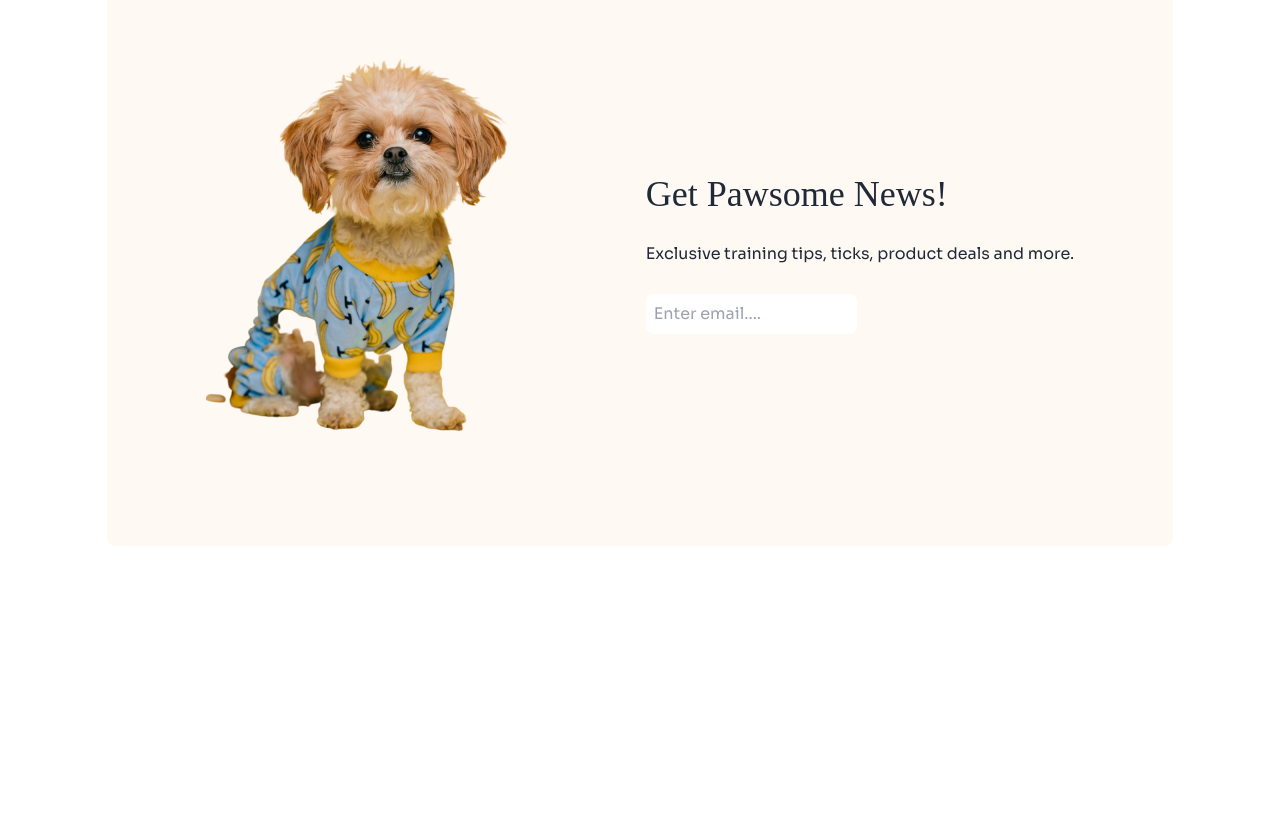
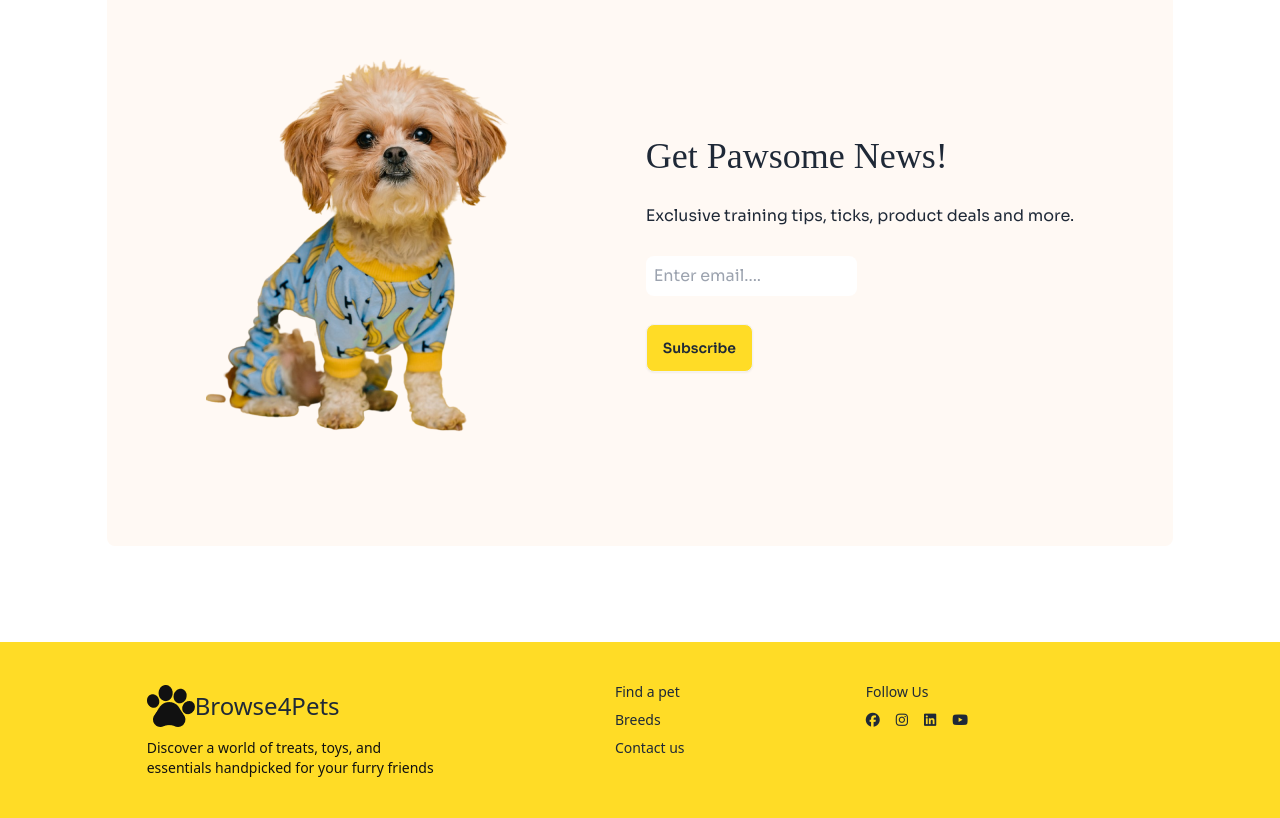
Before and after one commit to akkasali-dev/assignment-3, a plain HTML site: page index.html in a window 1280 px wide. Shown: the part 3000-3818 px from the top of the page. Before the commit the page ends 3642 px from the top, so only its background shows below. Drawn offline with nearby package versions, Linux system fonts and the light colour scheme; a web font is replaced by a local one.

Commit message:
footer section done commit

```diff
--- a/index.html
+++ b/index.html
@@ -329,22 +329,58 @@
 
       </section>
       <!-- get news -->
-       <section class="md:w-5/6 mx-auto bg-[#FFF9F4] rounded-lg mt-24 font-sora">
-        <div class="flex gap-32 justify-center items-center py-24">
+       <section class="md:w-5/6 mx-auto bg-[#FFF9F4] rounded-lg mt-24 font-sora px-2 md:px-0">
+        <div class="flex-1 md:flex gap-32 justify-center items-center py-24">
           <div>
             <img src="./c1-assets/cute-pet-mid.png" alt="">
           </div>
           <div class="space-y-7">
             <h1 class="text-4xl font-adlam">Get Pawsome News!</h1>
             <p>Exclusive training tips, ticks, product deals and more.</p>
-            <input class="p-2 rounded-lg" type="text" placeholder="Enter email....">
+            <input class="p-2 rounded-lg" type="text" placeholder="Enter email...."><br>
+            <button class="btn bg-btn-primary">Subscribe</button>
           </div>
         </div>
        </section>
-
     </main>
 
     <!-- footer -->
-    <footer></footer>
+    <footer class="bg-[#FFDC26]">
+      <div class="md:w-5/6 mx-auto">
+        <footer class="footer text-base-content p-10">
+          <nav>
+            <div class="flex items-center">
+              <div>
+                <img src="./c1-assets/logo-footer.png" alt="">
+              </div>
+              <h1 class="text-2xl">Browse4Pets</h1>
+            </div>
+            <p class="text-[#111111]">Discover a world of treats, toys, and <br> essentials handpicked for your furry friends</p>
+          </nav>
+          <nav>
+            <h>Find a pet</h>
+            <a>Breeds</a>
+            <a>Contact us</a>
+          </nav>
+          <nav>
+            <h6 class="">Follow Us</h6>
+            <div class="grid grid-flow-col gap-4">
+              <a href="">
+                <i class="fa-brands fa-facebook"></i>
+              </a>
+              <a href="">
+                <i class="fa-brands fa-instagram"></i>
+              </a>
+              <a href="">
+                <i class="fa-brands fa-linkedin rounded-"></i>
+              </a>
+              <a href="">
+                <i class="fa-brands fa-youtube"></i>
+              </a>
+            </div>
+          </nav>
+        </footer>
+      </div>
+    </footer>
 </body>
 </html>
```
